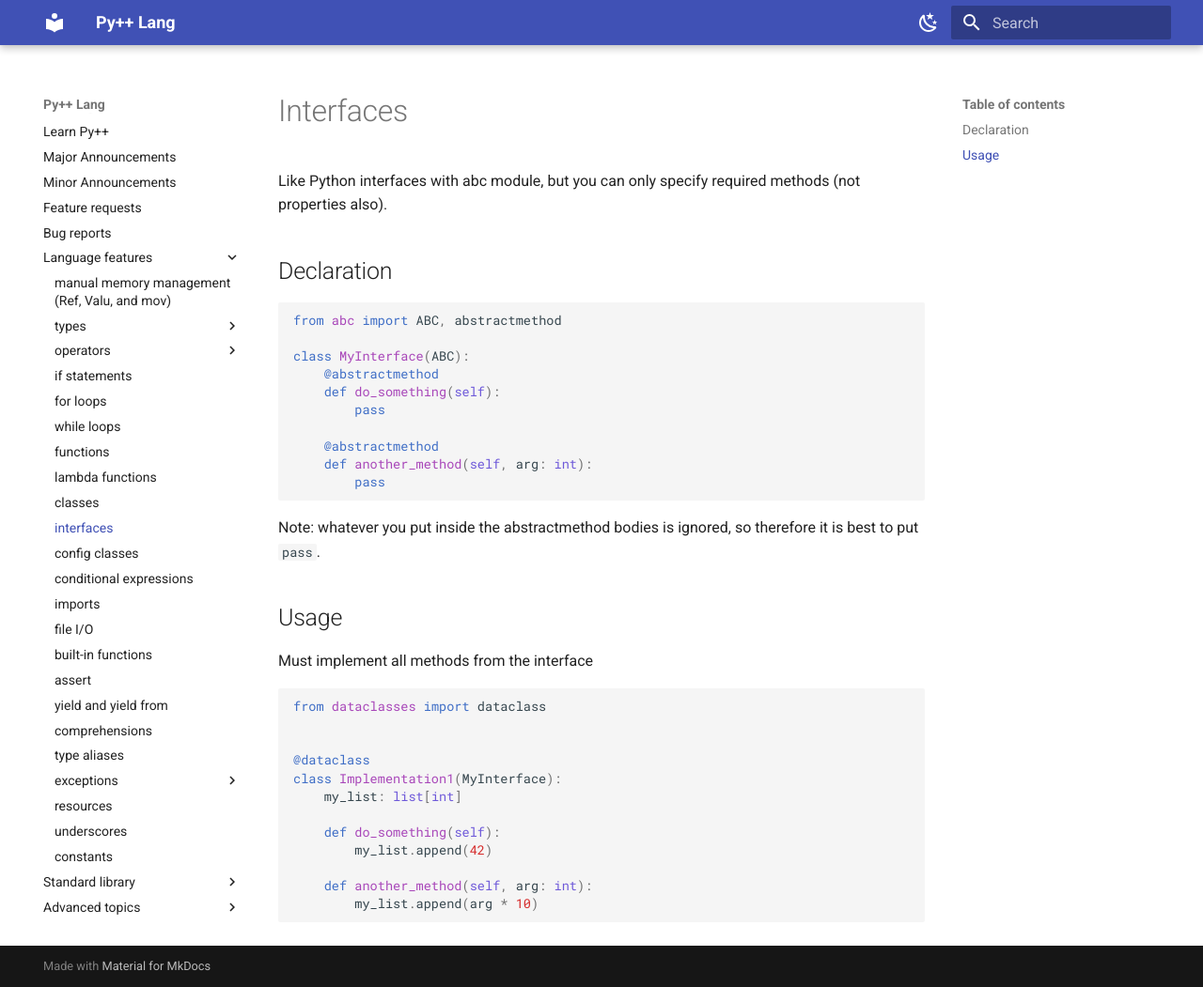
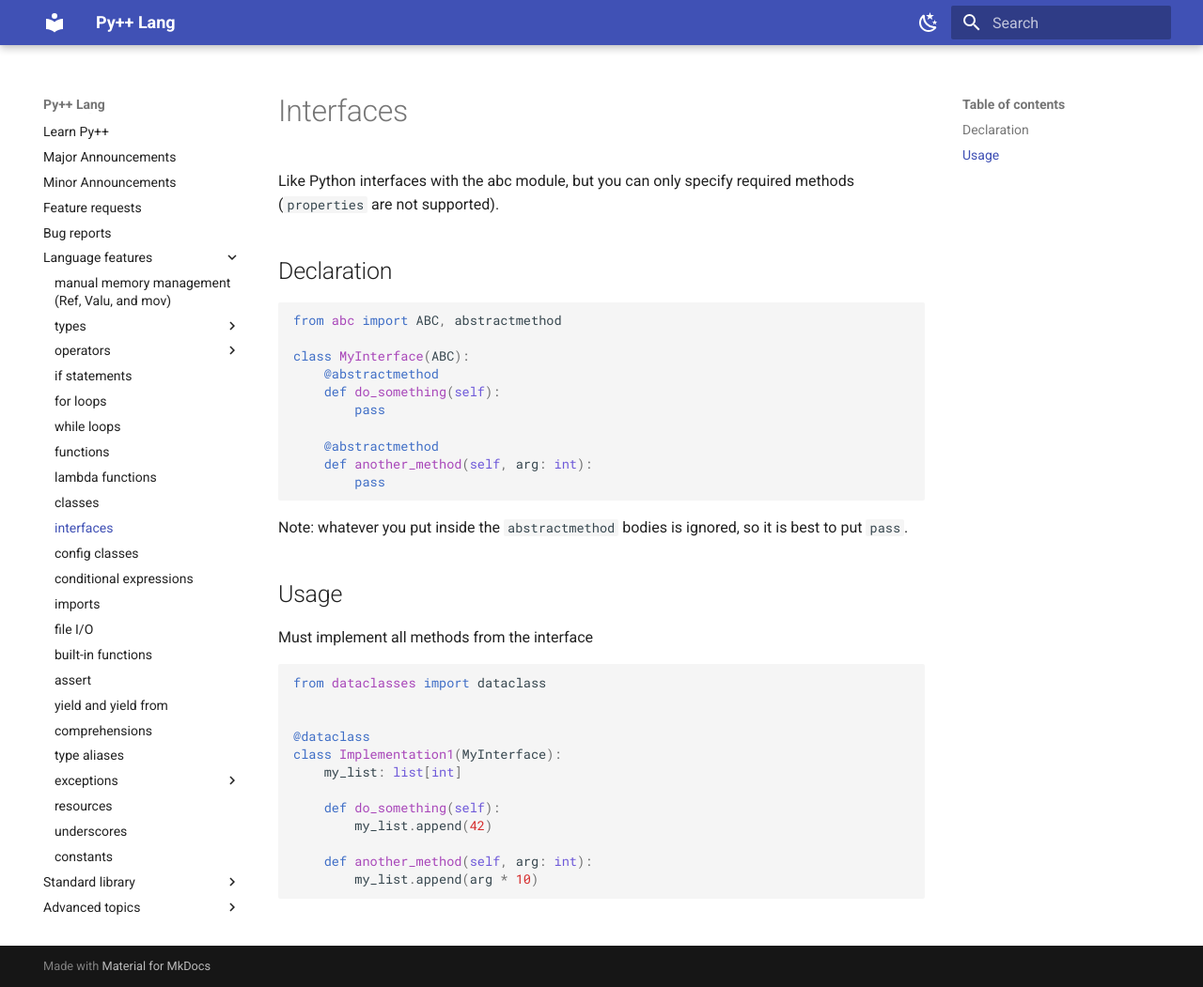
Before and after one commit to curtispuetz/pypp-docs, an MkDocs documentation site: the page built from docs/lang_features/interfaces.md, in a window 1280 px wide and 1051 px high. Shown: the whole window at 94% size. Built offline with MkDocs 1.6.1 and Material for MkDocs 9.7.7, drawn with Linux system fonts in a browser that asks for light colours.

Commit message:
Fix formatting and clarity in interfaces documentation

````diff
--- a/docs/lang_features/interfaces.md
+++ b/docs/lang_features/interfaces.md
@@ -1,6 +1,6 @@
 # Interfaces
 
-Like Python interfaces with abc module, but you can only specify required methods (not properties also).
+Like Python interfaces with the abc module, but you can only specify required methods (`properties` are not supported).
 
 ## Declaration
 
@@ -17,7 +17,7 @@ class MyInterface(ABC):
         pass
 ```
 
-Note: whatever you put inside the abstractmethod bodies is ignored, so therefore it is best to put `pass`.
+Note: whatever you put inside the `abstractmethod` bodies is ignored, so it is best to put `pass`.
 
 ## Usage
 
````
